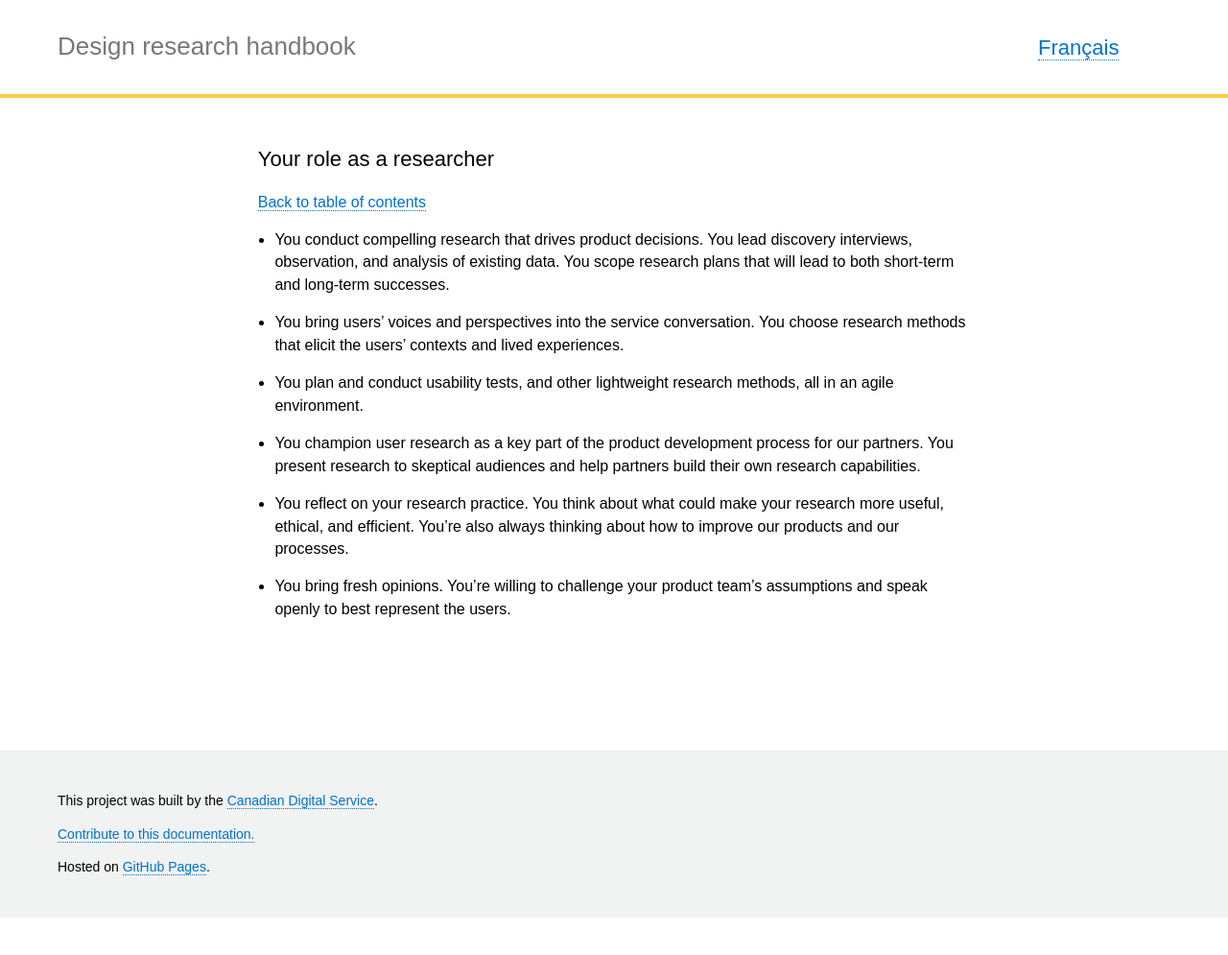
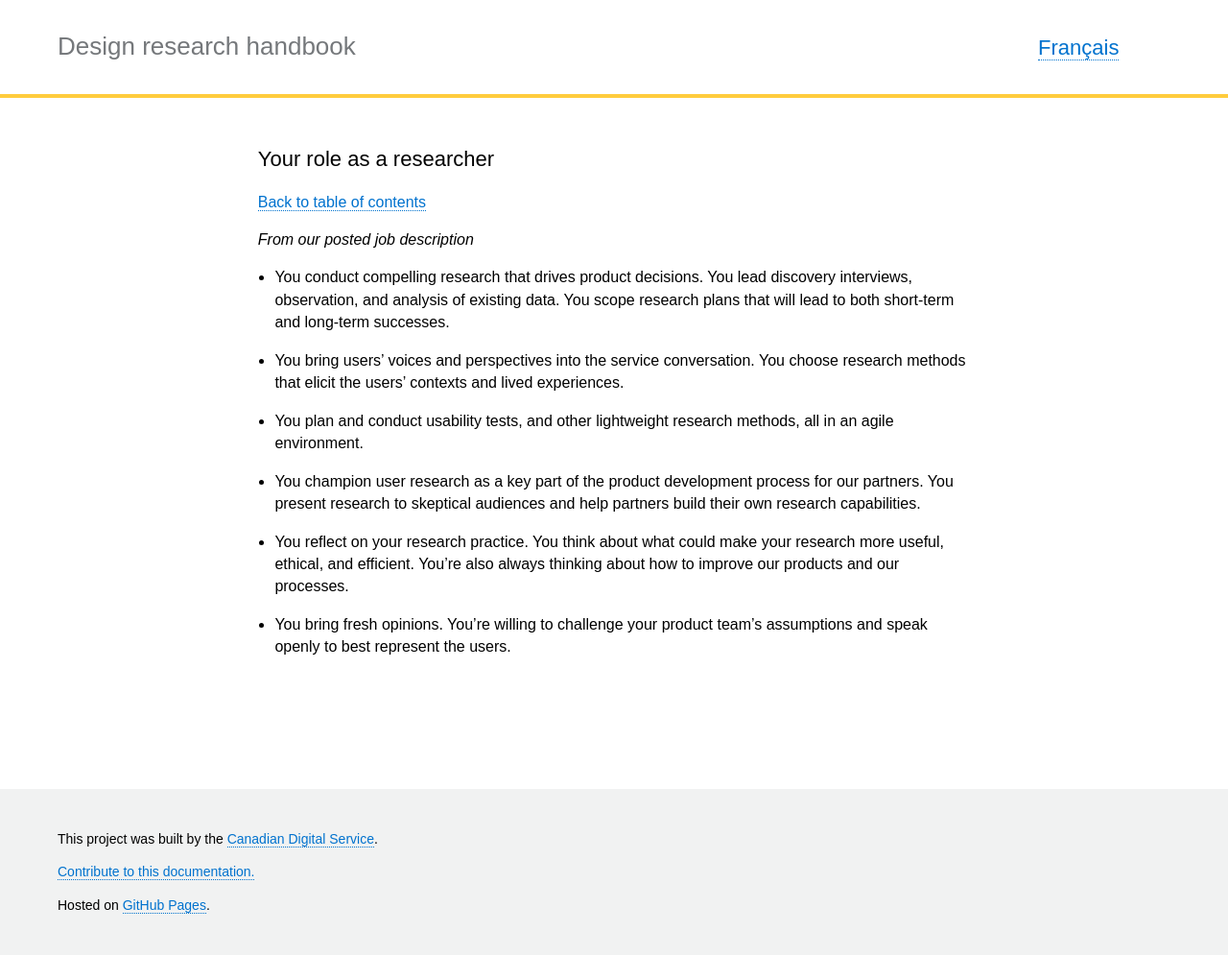
Before and after one commit to cds-snc/design-research-handbook, a Jekyll site: the page built from _pages/en/about/your-role.md, in a window 1280 px wide. Shown: the whole page at 96% size. Built offline with Jekyll 4.4.1, drawn with Linux system fonts in a browser that asks for light colours; before the commit the page ends 956 px from its top, so only the background shows below that.

Commit message:
Adding explaination of source

```diff
--- a/_pages/en/about/your-role.md
+++ b/_pages/en/about/your-role.md
@@ -7,6 +7,8 @@ permalink: "/your-role/"
 trans_url: "/fr-needed/"
 ---
 
+_From our posted job description_
+
 *   You conduct compelling research that drives product decisions. You lead discovery interviews, observation, and analysis of existing data. You scope research plans that will lead to both short-term and long-term successes.
 *   You bring users' voices and perspectives into the service conversation. You choose research methods that elicit the users' contexts and lived experiences.
 *   You plan and conduct usability tests, and other lightweight research methods, all in an agile environment.
```
